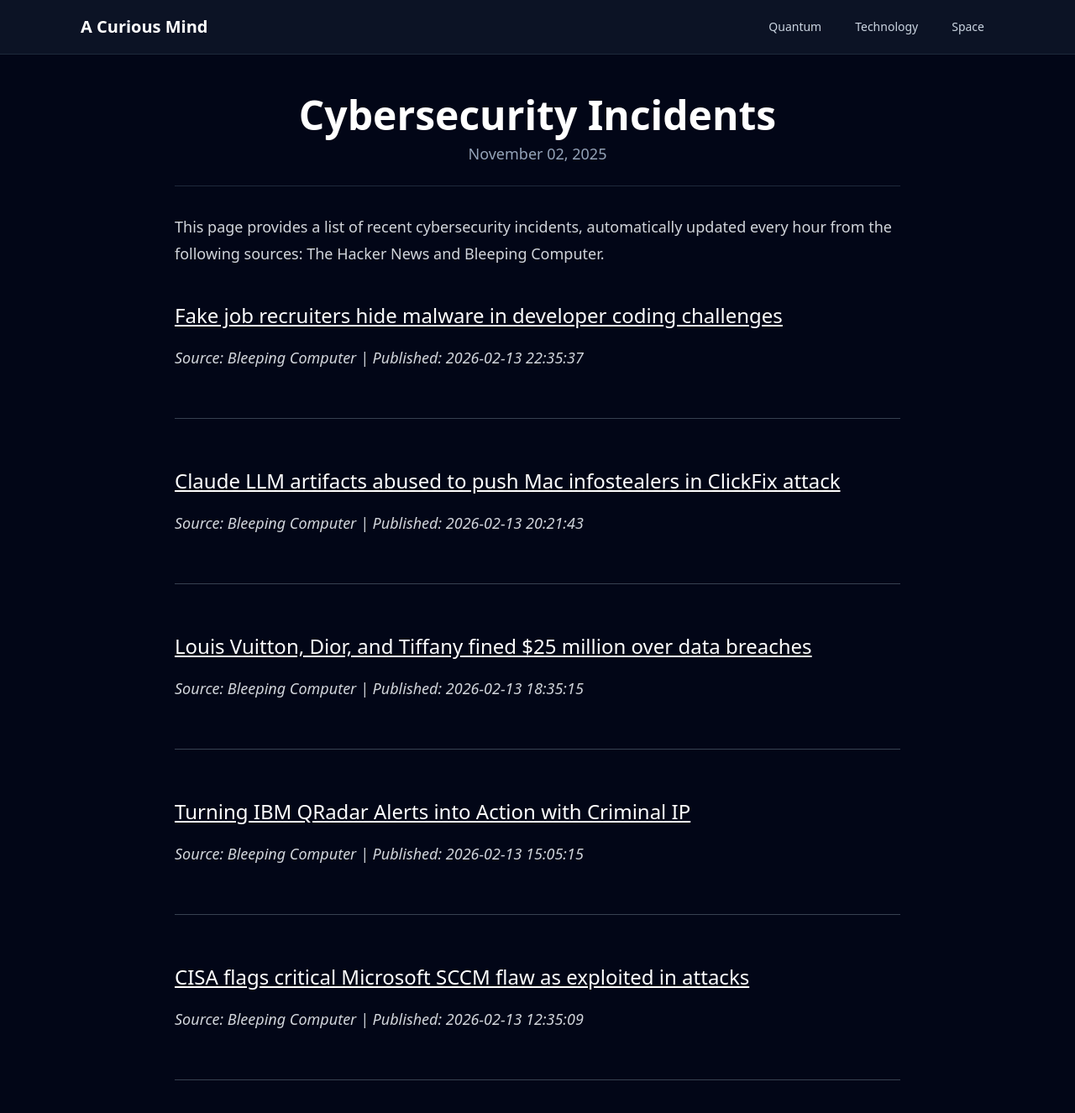
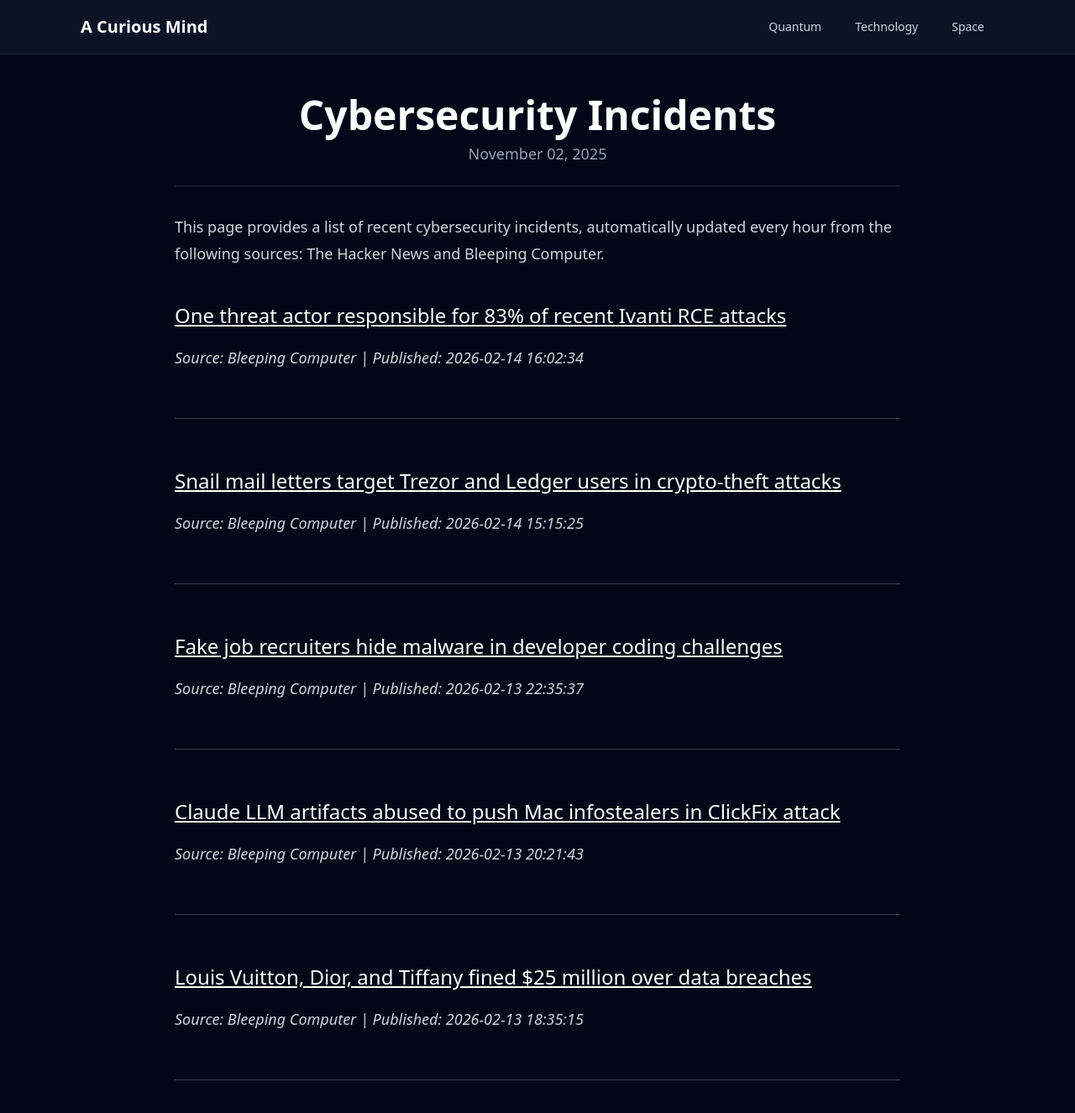
Before and after one commit to onehl7/onehl7.github.io, a Jekyll site: the page built from _posts/2025-11-02-cybersecurity-incidents.md, in a window 1280 px wide and 1400 px high. Shown: the top 1326 px of the window at 84% size. Built offline with Jekyll 4.4.1, drawn with Linux system fonts in a browser that asks for light colours; nearby versions of some CDN libraries.

Commit message:
Update news data

```diff
--- a/_data/news.json
+++ b/_data/news.json
@@ -1,4 +1,16 @@
 [
+  {
+    "source": "Bleeping Computer",
+    "title": "One threat actor responsible for 83% of recent Ivanti RCE attacks",
+    "link": "https://www.bleepingcomputer.com/news/security/one-threat-actor-responsible-for-83-percent-of-recent-ivanti-rce-attacks/",
+    "published": "2026-02-14 16:02:34"
+  },
+  {
+    "source": "Bleeping Computer",
+    "title": "Snail mail letters target Trezor and Ledger users in crypto-theft attacks",
+    "link": "https://www.bleepingcomputer.com/news/security/snail-mail-letters-target-trezor-and-ledger-users-in-crypto-theft-attacks/",
+    "published": "2026-02-14 15:15:25"
+  },
   {
     "source": "Bleeping Computer",
     "title": "Fake job recruiters hide malware in developer coding challenges",
@@ -16,17 +28,5 @@
     "title": "Louis Vuitton, Dior, and Tiffany fined $25 million over data breaches",
     "link": "https://www.bleepingcomputer.com/news/security/louis-vuitton-dior-and-tiffany-fined-25-million-over-data-breaches/",
     "published": "2026-02-13 18:35:15"
-  },
-  {
-    "source": "Bleeping Computer",
-    "title": "Turning IBM QRadar Alerts into Action with Criminal IP",
-    "link": "https://www.bleepingcomputer.com/news/security/turning-ibm-qradar-alerts-into-action-with-criminal-ip/",
-    "published": "2026-02-13 15:05:15"
-  },
-  {
-    "source": "Bleeping Computer",
-    "title": "CISA flags critical Microsoft SCCM flaw as exploited in attacks",
-    "link": "https://www.bleepingcomputer.com/news/security/cisa-flags-microsoft-configmgr-rce-flaw-as-exploited-in-attacks/",
-    "published": "2026-02-13 12:35:09"
   }
 ]
```
